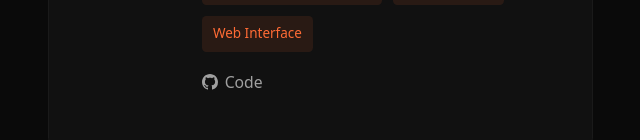
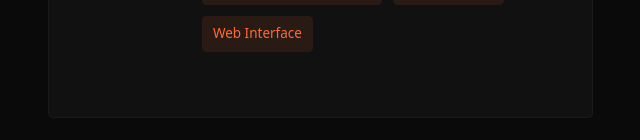
Before and after one commit to Bayudistirar/portfolio, a Next.js app: page / in a window 1280 px wide. Shown: the part 3387-3527 px from the top of the page, without its empty margins (564-1204 px from the left). Built offline with nearby package versions, Linux system fonts and the light colour scheme.

Commit message:
Refactor ProjectCard component to prioritize primary link and improve link handling

```diff
--- a/components/ProjectCard.tsx
+++ b/components/ProjectCard.tsx
@@ -7,11 +7,11 @@ interface ProjectCardProps {
 	year: string;
 	description: string;
 	tech: string[];
-	link?: string | null; // Make optional
+	link?: string | null;
 	icon: string;
-	image?: string; // Already optional
-	github?: string | null; // Make optional
-	demo?: string | null; // Make optional
+	image?: string;
+	github?: string | null;
+	demo?: string | null;
 }
 
 export default function ProjectCard({
@@ -26,6 +26,9 @@ export default function ProjectCard({
 	demo,
 }: ProjectCardProps) {
 	const { ref, isVisible } = useScrollAnimation<HTMLDivElement>();
+
+	// Primary link priority: link > github > demo
+	const primaryLink = link || github || demo;
 
 	const content = (
 		<>
@@ -55,7 +58,7 @@ export default function ProjectCard({
 							{year}
 						</div>
 					</div>
-					{(link || github || demo) && (
+					{primaryLink && (
 						<svg
 							width="16"
 							height="16"
@@ -85,10 +88,11 @@ export default function ProjectCard({
 					))}
 				</div>
 
-				{/* GitHub and Demo Links */}
-				{(github || demo) && (
+				{/* GitHub and Demo Links - only show if NOT the primary link */}
+				{((github && github !== primaryLink) ||
+					(demo && demo !== primaryLink)) && (
 					<div className="flex gap-md">
-						{github && (
+						{github && github !== primaryLink && (
 							<a
 								href={github}
 								target="_blank"
@@ -107,7 +111,7 @@ export default function ProjectCard({
 								Code
 							</a>
 						)}
-						{demo && (
+						{demo && demo !== primaryLink && (
 							<a
 								href={demo}
 								target="_blank"
@@ -143,10 +147,10 @@ export default function ProjectCard({
 	const hoverClasses =
 		"hover:bg-bg-tertiary hover:border-accent/30 hover:-translate-y-1 hover:shadow-[0_16px_32px_rgba(255,107,53,0.12),0_0_48px_rgba(255,107,53,0.08)] group";
 
-	return link ? (
+	return primaryLink ? (
 		<a
 			ref={ref as unknown as React.RefObject<HTMLAnchorElement>}
-			href={link}
+			href={primaryLink}
 			target="_blank"
 			rel="noopener noreferrer"
 			className={`${baseClasses} ${hoverClasses}`}
```
